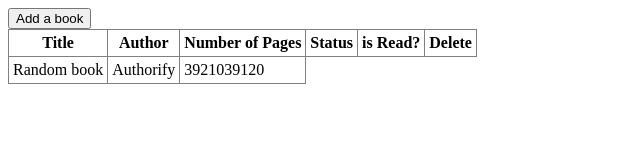
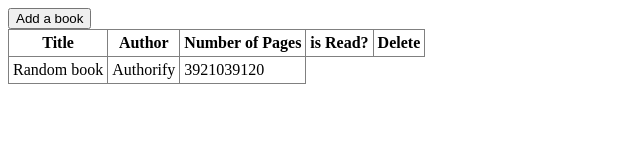
Before and after one commit to thejdsoto/library, a plain HTML site: page index.html in a window 1280 px wide. Shown: the whole page, without its empty margins (0-640 px from the left). Drawn offline with Linux system fonts and the light colour scheme.

Commit message:
Remove "status" table head

```diff
--- a/index.html
+++ b/index.html
@@ -34,7 +34,6 @@
             <th>Title</th>
             <th>Author</th>
             <th>Number of Pages</th>
-            <th>Status</th>
             <th>is Read?</th>
             <th>Delete</th>
         </thead>
```
